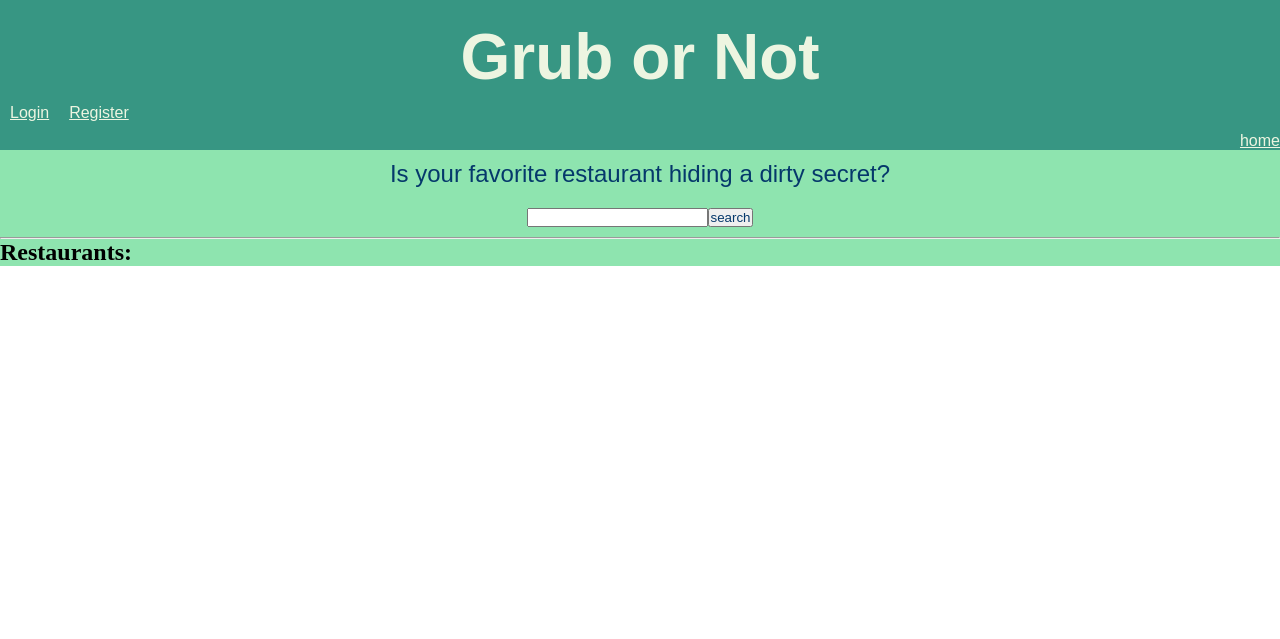
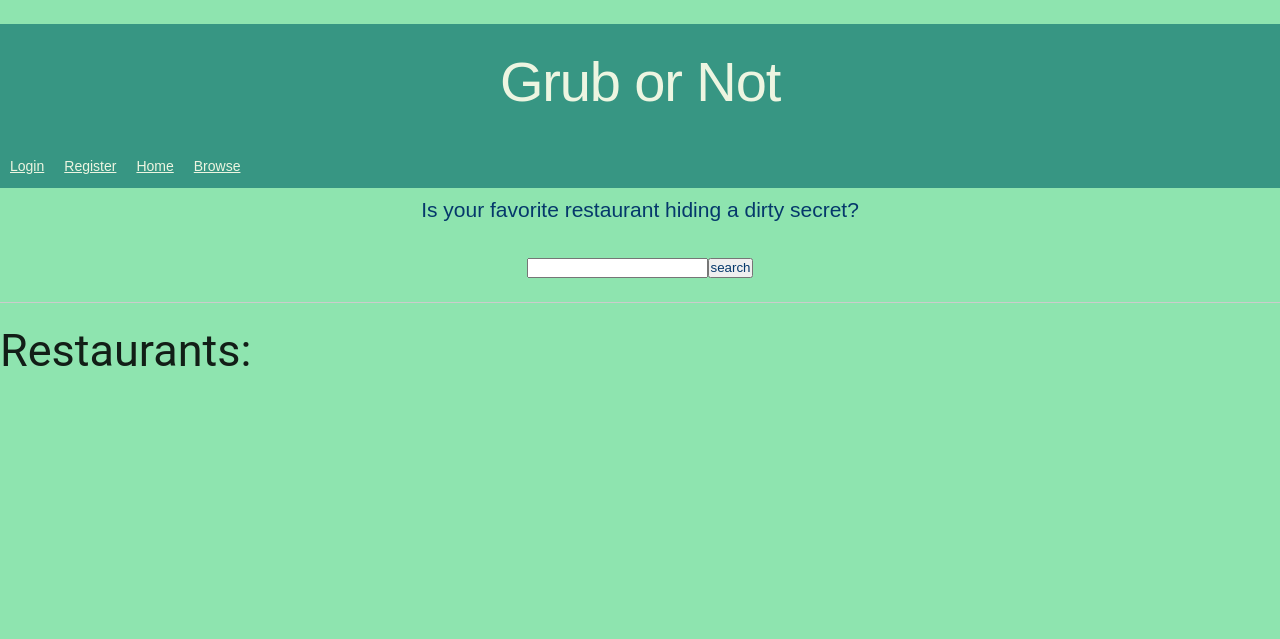
Before and after one commit to grub-or-not/grub-or-not, a Django app: page / in a window 1280 px wide. Shown: the top 639 px of the page. Before the commit the page ends 266 px from the top, so only its background shows below. Run offline with Django 3.2, Linux system fonts and the light colour scheme.

Commit message:
add Material Design Lite library. Refactor main.js. Refactor index and base.html.

```diff
--- a/core/static/css/styles.css
+++ b/core/static/css/styles.css
@@ -63,5 +63,15 @@ a {
 }
 
 .button {
-    color:#05386B ;
+    color:#05386B;
+
 }
+
+.rating {
+    color:#05386B;
+    padding: 10px;
+}
+
+.mdl-list__item-avatar, .mdl-list__item-avatar.material-icons {
+    background-color: #05386B;
+}
--- a/core/static/js/main.js
+++ b/core/static/js/main.js
@@ -36,34 +36,61 @@ function createFullRestaurantDetailsUrl() {
 // display an individual restaurant's details
 function displayRestaurantDetails(restaurant) {
     // create div to hold all restaurant details
-    let resultDiv = document.createElement('div');
-    resultDiv.classList += 'restaurant';
+    let resultDiv = document.createElement('li');
+    resultDiv.classList += 'mdl-list__item mdl-list__item--three-line';
     resultDiv.setAttribute('data-hsisid', restaurant.HSISID);
 
+
+    // Create span class to hold detail information
+    let restaurantDetail = document.createElement('span');
+    restaurantDetail.classList += 'mdl-list__item-primary-content';
+    resultDiv.appendChild(restaurantDetail);
+
+
+    // create icon for each restaurant result
+    let restaurantIcon = document.createElement('i');
+    restaurantIcon.classList += 'material-icons mdl-list__item-avatar';
+    restaurantIcon.innerHTML = 'restaurant';
+    restaurantDetail.appendChild(restaurantIcon);
+
+
     // create div to hold restaurant name
-    let restaurantName = document.createElement('div');
+    let restaurantName = document.createElement('span');
     restaurantName.innerHTML = restaurant.NAME;
-    resultDiv.appendChild(restaurantName);
+    restaurantDetail.appendChild(restaurantName);
+
 
     // create div to hold restaurant address
-    let restaurantAddress = document.createElement('div');
-    restaurantAddress.innerHTML = restaurant.ADDRESS1;
-    resultDiv.appendChild(restaurantAddress);
+    let restaurantAddress = document.createElement('span');
+    restaurantAddress.classList += 'mdl-list__item-text-body';
+    restaurantAddress.innerHTML = restaurant.ADDRESS1 + ' ' + restaurant.CITY + ' ' + restaurant.POSTALCODE + ' ' + restaurant.PHONENUMBER;
+    restaurantDetail.appendChild(restaurantAddress);
+
+
+    let restaurantRating = document.createElement('span');
+    restaurantRating.classList += 'mdl-list__item-secondary-content';
+    resultDiv.appendChild(restaurantRating);
+
+    let ratingIcon = document.createElement('i');
+    ratingIcon.classList += 'material-icons rating';
+    ratingIcon.innerHTML = 'tag_faces';
+    restaurantRating.appendChild(ratingIcon);
+
 
     // create div to hold restaurant city
-    let restaurantCity = document.createElement('div');
-    restaurantCity.innerHTML = restaurant.CITY;
-    resultDiv.appendChild(restaurantCity);
+    // let restaurantCity = document.createElement('div');
+    // restaurantCity.innerHTML = restaurant.CITY;
+    // resultDiv.appendChild(restaurantCity);
 
     // create div to hold restaurant postal code
-    let restaurantPostalCode = document.createElement('div');
-    restaurantPostalCode.innerHTML = restaurant.POSTALCODE;
-    resultDiv.appendChild(restaurantPostalCode);
+    // let restaurantPostalCode = document.createElement('div');
+    // restaurantPostalCode.innerHTML = restaurant.POSTALCODE;
+    // resultDiv.appendChild(restaurantPostalCode);
 
     // create div to hold restaurant phone number
-    let restaurantPhoneNumber = document.createElement('div');
-    restaurantPhoneNumber.innerHTML = restaurant.PHONENUMBER;
-    resultDiv.appendChild(restaurantPhoneNumber);
+    // let restaurantPhoneNumber = document.createElement('div');
+    // restaurantPhoneNumber.innerHTML = restaurant.PHONENUMBER;
+    // resultDiv.appendChild(restaurantPhoneNumber);
 
     // add line break for spacing
     resultDiv.appendChild(document.createElement('br'));
--- a/core/templates/base.html
+++ b/core/templates/base.html
@@ -6,30 +6,31 @@
     <meta charset="UTF-8">
     <meta name="viewport" content="width=device-width, initial-scale=1.0">
     <meta http-equiv="X-UA-Compatible" content="ie=edge">
+    <link rel="stylesheet" href="https://fonts.googleapis.com/icon?family=Material+Icons">
+    <link rel="stylesheet" href="https://code.getmdl.io/1.3.0/material.indigo-pink.min.css">
+<script defer src="https://code.getmdl.io/1.3.0/material.min.js"></script>
     <link rel="stylesheet" href="{% static 'css/styles.css' %}">
     <script src="{% static 'js/main.js' %}" defer></script>
     <title>Grub or Not</title>
 </head>
-<body>
+<body class="background-color">
     <header>
     <h1 class="title">
         Grub or Not
-        <!-- href="{% url 'index' %}" -->
     </h1>
     <ul class="login">
         {% if request.user.is_authenticated %}
             <li><a href="{% url 'my_profile' %}"> {{user.username }}</a></li>
             <li class="link"><a href="{% url 'auth_logout' %}?next={{request.path}}">Logout</a></li>
+            <li class="link"><a href="{% url 'index' %}">Home</a> </li>
+            <li class="link"><a href="{% url 'rankings' %}">Browse</a></li>
         {% else %}
             <li class="link"><a href="{% url 'auth_login' %}?next={{request.path}}">Login</a></li>
             <li class="link"><a href="{% url 'registration_register' %}">Register</a> </li>
+            <li class="link"><a href="{% url 'index' %}">Home</a> </li>
+            <li class="link"><a href="{% url 'rankings' %}">Browse</a></li>
         {% endif %}
     </ul>
-    <nav class="nav">
-        <a href="{% url 'index' %}">home</a>
-        <!-- <a href="{% url 'rankings' %}">rankings</a> -->
-    </nav>
-    </div>
     </header>
 
     {% block content %}
--- a/core/templates/index.html
+++ b/core/templates/index.html
@@ -1,7 +1,7 @@
 {% extends "base.html" %}
 
 {% block content %}
-<div class="background-color">
+<div>
     <!-- <h1>Grub Or Not</h1> -->
     <p class="dirty-secret">
         Is your favorite restaurant hiding a dirty secret?
@@ -16,8 +16,8 @@
     <hr>
     <div class="background-color" id="results">
         <h2>Restaurants:</h2>
-        <div id="results-display">
-        </div>
+        <ul id="results-display">
+        </ul>
     </div>
 </div>
 
```
